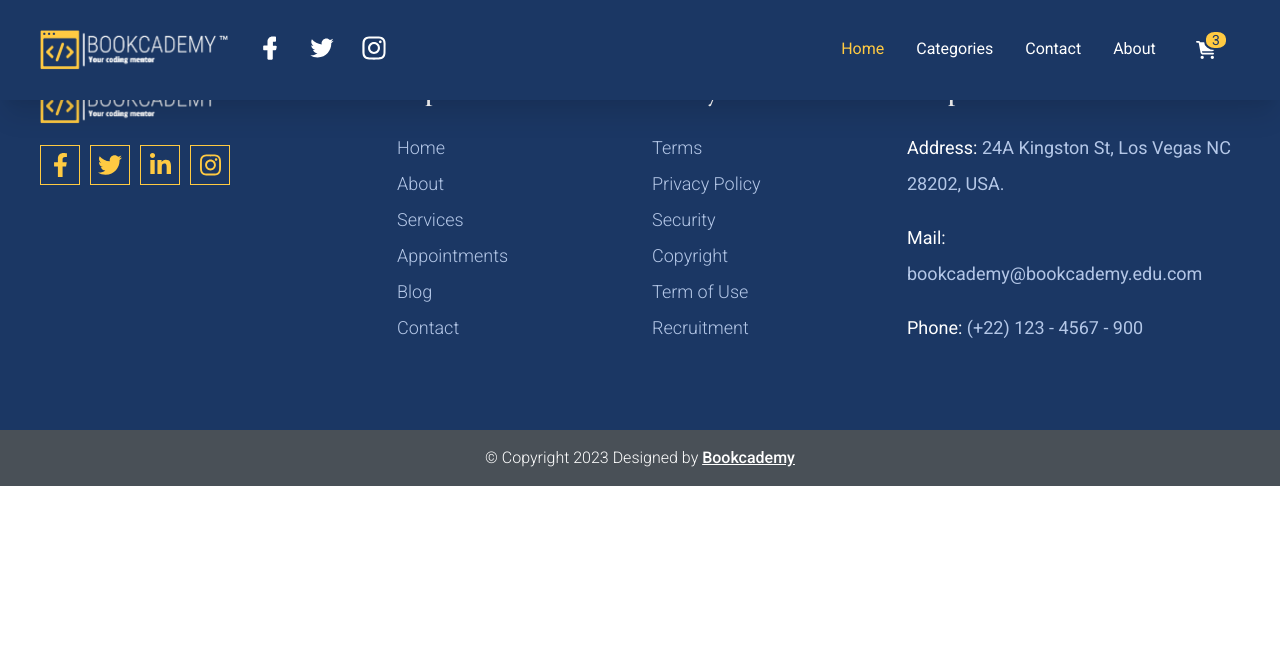
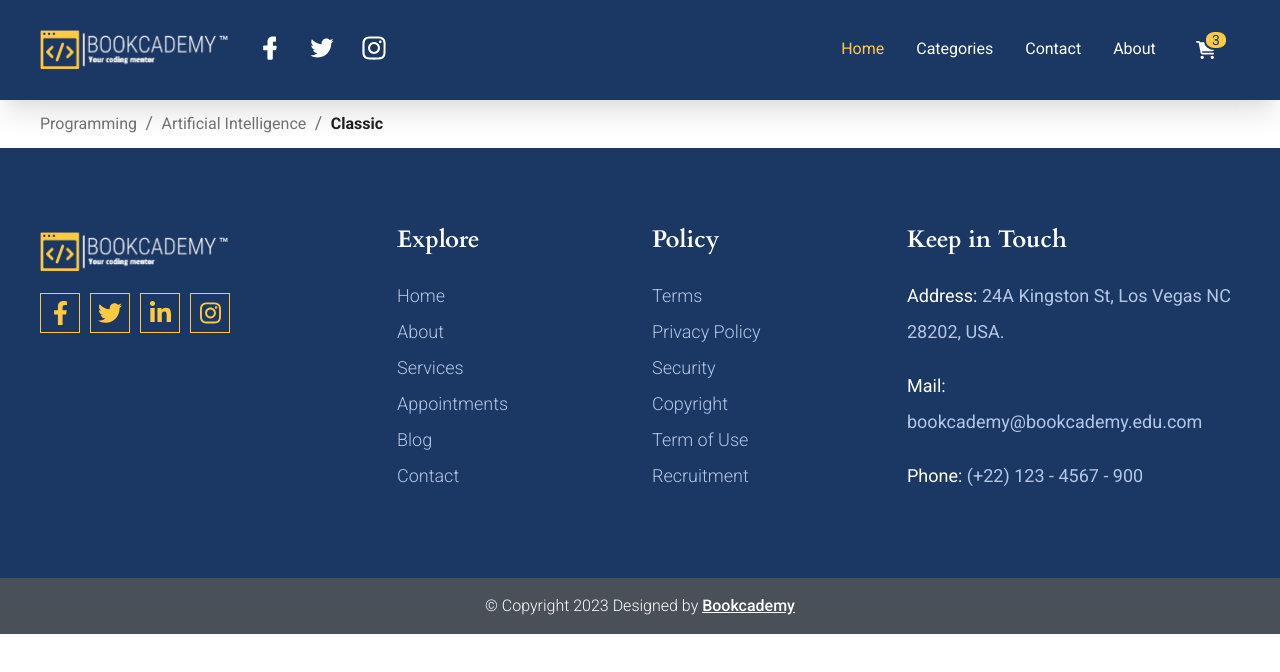
Before and after one commit to ngongocthinh159/book-store-web-programming-as1, a plain HTML site: page pages/product-detail.html in a window 1280 px wide. Drawn offline with nearby package versions, Linux system fonts and the light colour scheme; files whose address does not match are found by name.

Commit message:
breadcumb product detail

```diff
--- a/assets/css/base.css
+++ b/assets/css/base.css
@@ -5,6 +5,7 @@
   --black-color: #000;
 
   --header-height: 100px;
+  --breadcumb-height: 48px;
 }
 
 *,
--- /dev/null
+++ b/assets/css/product-detail/breadcumb.css
@@ -0,0 +1,30 @@
+.breadcumb {
+  margin-top: calc(var(--header-height));
+  height: var(--breadcumb-height);
+  display: flex;
+  align-items: center;
+}
+
+.breadcumb-wrapper {
+}
+
+.breadcumb__title {
+  font-size: 1.6rem;
+  color: #787373;
+  text-decoration: none;
+}
+
+.breadcumb__title:hover {
+  color: var(--background-color);
+}
+
+.breadcumb__title--active {
+  color: #1e1e1e;
+  font-weight: bold;
+}
+
+.breadcumb__seperator {
+  font-size: 1.8rem;
+  color: #787373;
+  padding: 6px;
+}
--- a/pages/product-detail.html
+++ b/pages/product-detail.html
@@ -37,6 +37,8 @@
     <!-- CSS -->
     <link rel="stylesheet" href="../assets/css/header.css" />
     <link rel="stylesheet" href="../assets/css/footer.css" />
+    <link rel="stylesheet" href="../assets/css/product-detail/breadcumb.css" />
+    <link rel="stylesheet" href="../assets/css/product-detail/section-product-detail.css" />
     <link rel="stylesheet" href="../assets/css/product-detail/responsive.css" />
   </head>
   <body>
@@ -254,7 +256,25 @@
         </div>
       </header>
 
+      <!-- Breadcumb -->
+      <div class="breadcumb">
+        <div class="grid wide">
+          <div class="breadcumb-wrapper">
+            <a href="./category.html" class="breadcumb__title">Programming</a>
+            <span class="breadcumb__seperator">/</span>
+            <a href="./category.html" class="breadcumb__title"
+              >Artificial Intelligence</a
+            >
+            <span class="breadcumb__seperator">/</span>
+            <a href="./category.html" class="breadcumb__title breadcumb__title--active">Classic</a>
+          </div>
+        </div>
+      </div>
 
+      <!-- Section product detail -->
+      <section class="section-product-detail">
+
+      </section>
 
       <!-- Footer -->
       <section class="section-footer">
```
Also changed, not shown: assets/css/product-detail/section-product-detail.css (added).
